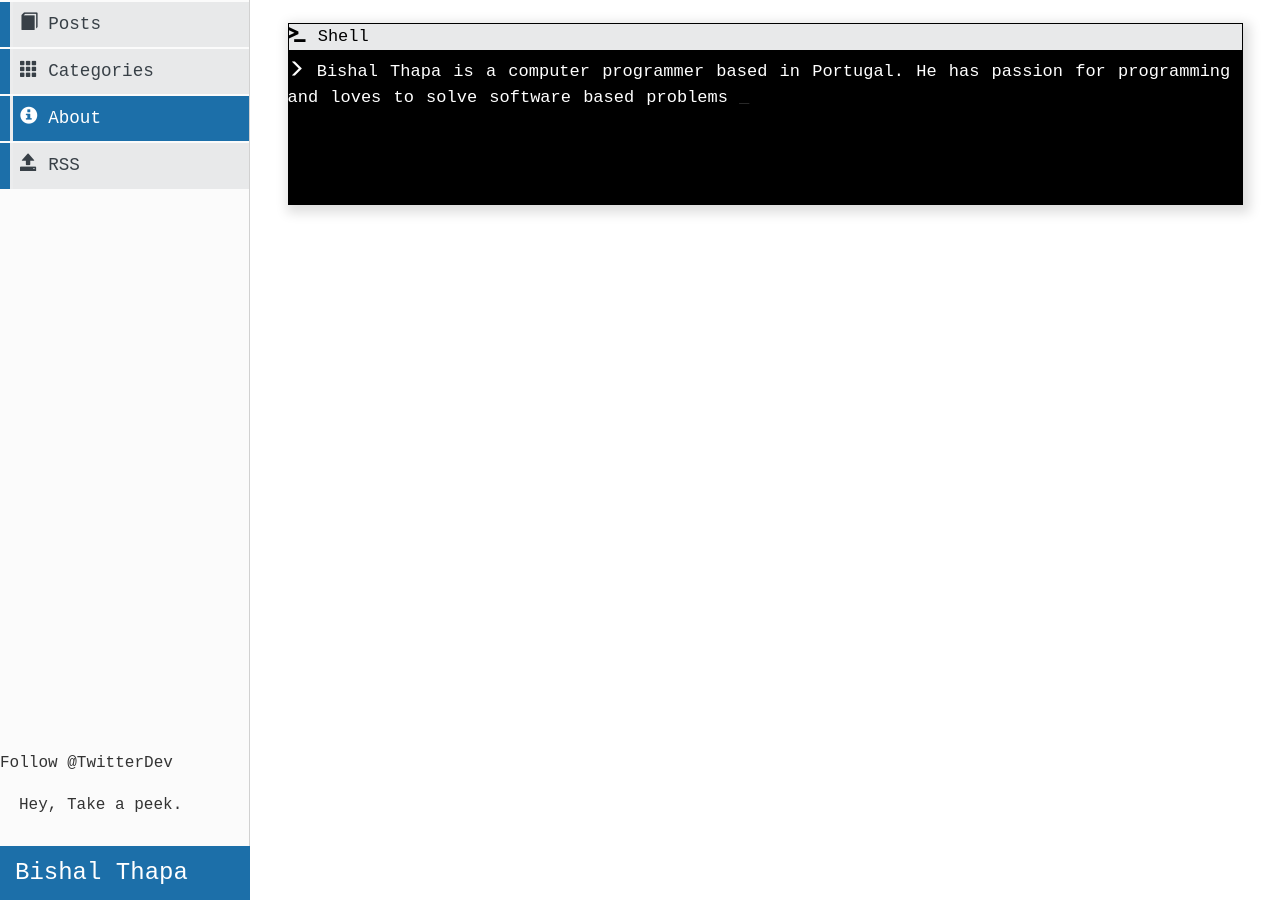
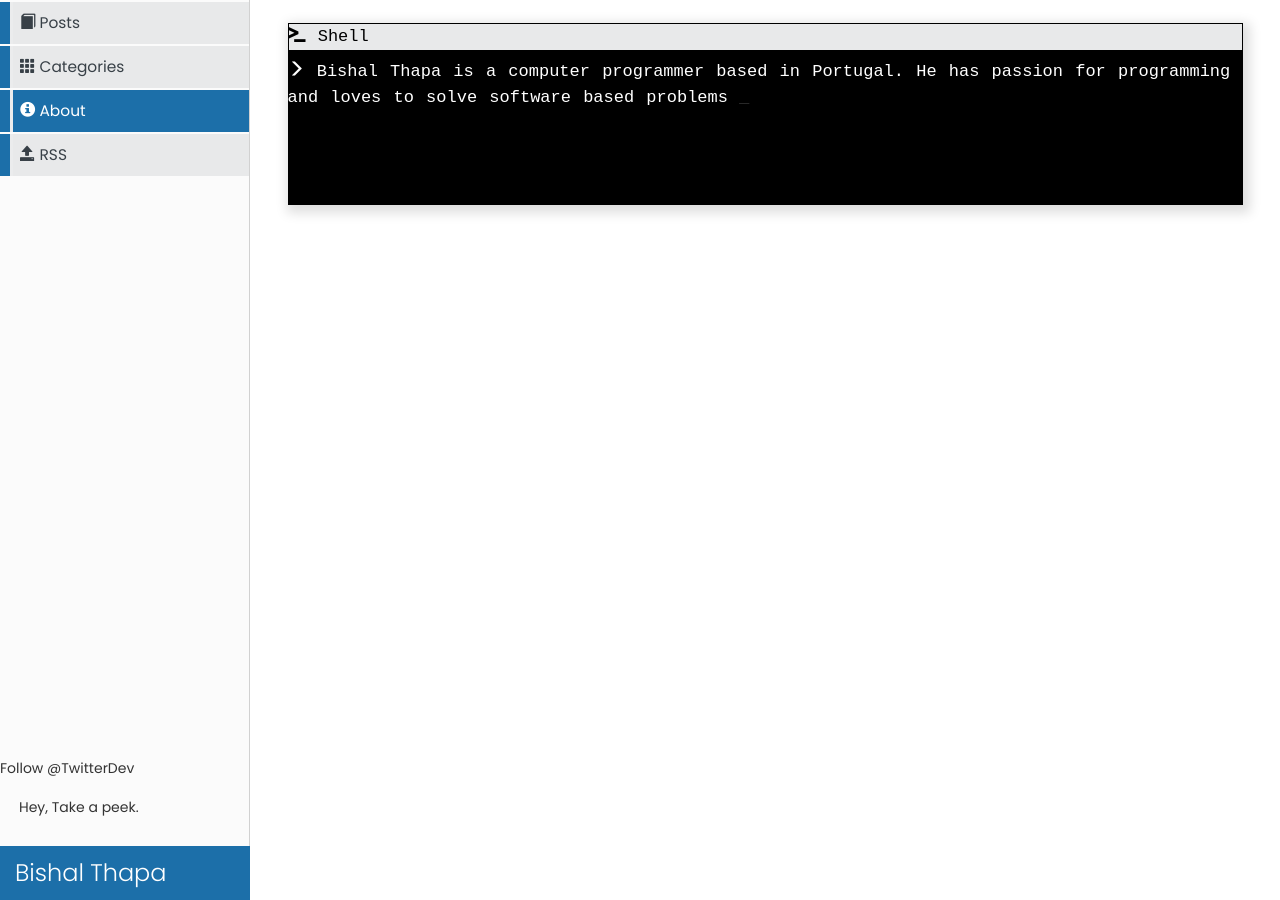
Before and after one commit to thapabishal-zz/thapabishal.github.io, a Jekyll site: the page built from about.md, in a window 1280 px wide. Built offline with Jekyll 4.4.1, drawn with Linux system fonts in a browser that asks for light colours; comment, search, counter and statistics services are not loaded.

Commit message:
Update style.css

```diff
--- a/css/style.css
+++ b/css/style.css
@@ -1,11 +1,8 @@
 @import "https://fonts.googleapis.com/css?family=Poppins:300,400,500,600,700";
 
 body {
-     font-family: 'Inconsolata', monospace;
-    font-size: 16px;
-    font-stretch: normal;
-    font-style: normal;
-    font-weight: 400;
+   font-family: 'Poppins', sans-serif; */
+    color: black;
 }
 
 .m-5 {
@@ -371,10 +368,12 @@ a, a:hover, a:focus {
 }
 
 .post-content {
-    font-size: 1.5rem;
+
+ font-family: 'Inconsolata', monospace;     font-size: 16px;     font-stretch: normal;     font-style: normal;     font-weight: 400;
+
     line-height: 2.6rem;
     word-spacing: .2rem;
-    color: #424040;
+
     margin: 0 0 30px;
 }
 
```
